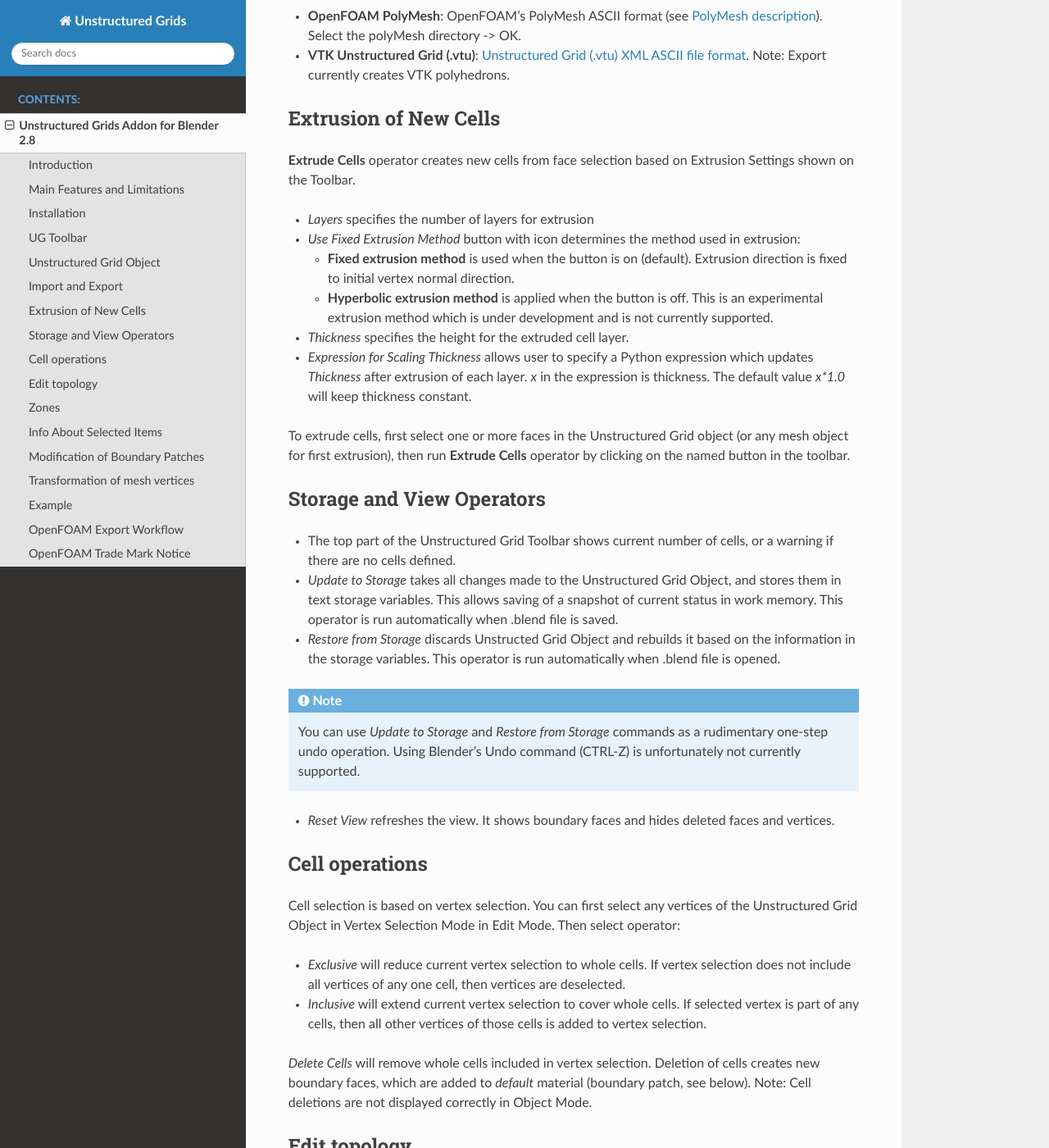
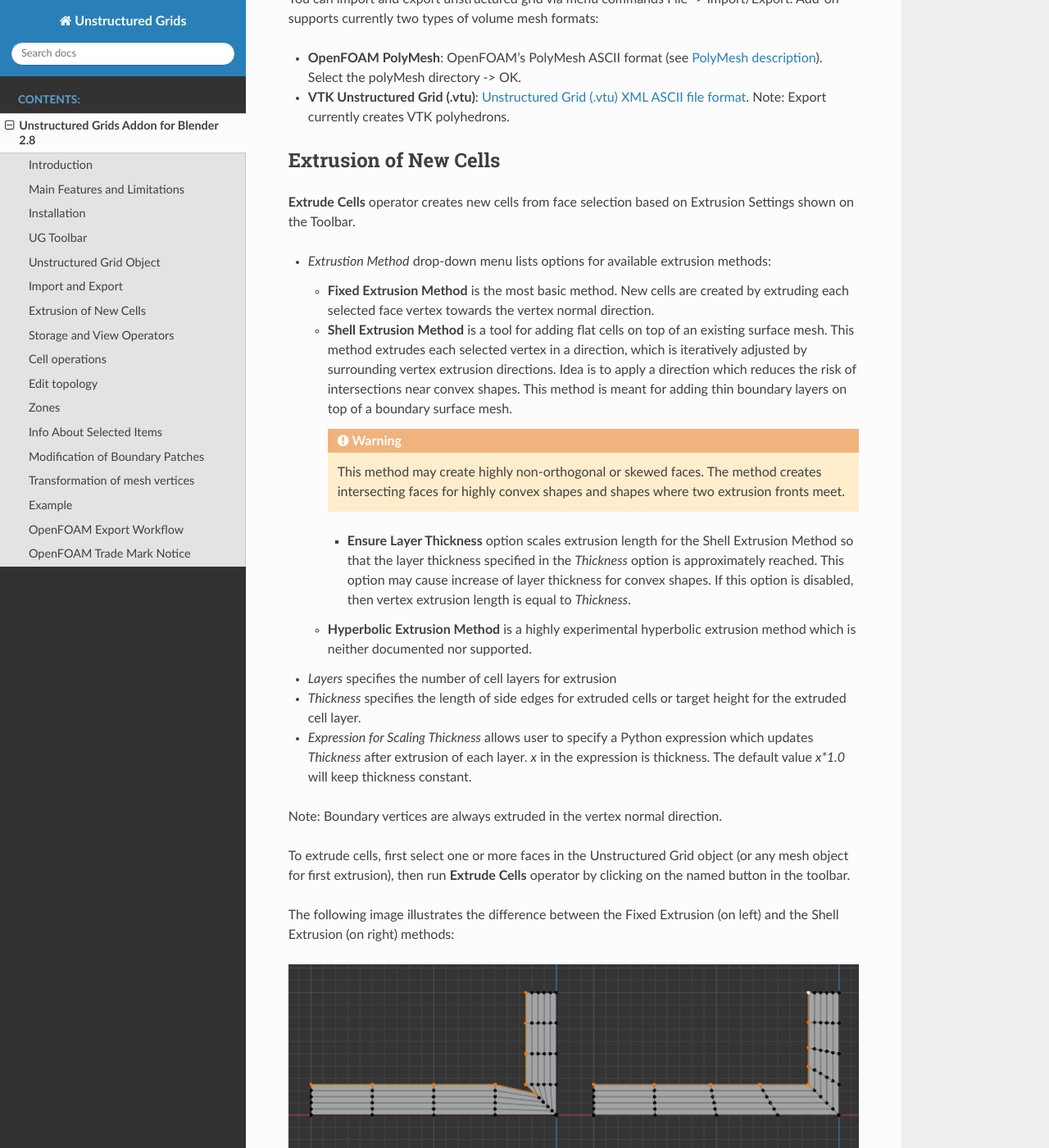
Before and after one commit to tkeskita/unstructured_grids, a Sphinx documentation site: the page built from docs/ug.rst, in a window 1280 px wide and 1400 px high, scrolled down 2644 px. Shown: the whole window at 82% size. Built offline with Sphinx 7.4.7 and the Read the Docs theme 2.0.0, drawn with Linux system fonts in a browser that asks for light colours.

Commit message:
Add documentation of Shell Extrusion Method (#4)
- Also minor changes to GUI for extrusion method selection

```diff
--- a/docs/ug.rst
+++ b/docs/ug.rst
@@ -121,30 +121,59 @@ Extrusion of New Cells
 **Extrude Cells** operator creates new cells from face selection based
 on Extrusion Settings shown on the Toolbar.
 
-- *Layers* specifies the number of layers for extrusion
+- *Extrustion Method* drop-down menu lists options for available extrusion methods:
 
-- *Use Fixed Extrusion Method* button with icon determines the method
-  used in extrusion:
+  - **Fixed Extrusion Method** is the most basic method. New cells are
+    created by extruding each selected face vertex towards the vertex
+    normal direction.
 
-  - **Fixed extrusion method** is used when the button is on
-    (default). Extrusion direction is fixed to initial vertex normal
-    direction.
+  - **Shell Extrusion Method** is a tool for adding flat cells on top
+    of an existing surface mesh. This method extrudes each selected
+    vertex in a direction, which is iteratively adjusted by
+    surrounding vertex extrusion directions. Idea is to apply a
+    direction which reduces the risk of intersections near convex
+    shapes. This method is meant for adding thin boundary layers on
+    top of a boundary surface mesh.
 
-  - **Hyperbolic extrusion method** is applied when the button is off.
-    This is an experimental extrusion method which is under
-    development and is not currently supported.
+    .. warning::
 
-- *Thickness* specifies the height for the extruded cell layer.
+        This method may create highly non-orthogonal or skewed
+        faces. The method creates intersecting faces for highly convex
+        shapes and shapes where two extrusion fronts meet.
+
+    - **Ensure Layer Thickness** option scales extrusion length for
+      the Shell Extrusion Method so that the layer thickness specified
+      in the *Thickness* option is approximately reached. This option
+      may cause increase of layer thickness for convex shapes. If this
+      option is disabled, then vertex extrusion length is equal to
+      *Thickness*.
+
+  - **Hyperbolic Extrusion Method** is a highly experimental
+    hyperbolic extrusion method which is neither documented nor
+    supported.
+
+- *Layers* specifies the number of cell layers for extrusion
+
+- *Thickness* specifies the length of side edges for extruded cells or
+  target height for the extruded cell layer.
 
 - *Expression for Scaling Thickness* allows user to specify a Python
   expression which updates *Thickness* after extrusion of each
   layer. *x* in the expression is thickness. The default value
   *x\*1.0* will keep thickness constant.
 
+Note: Boundary vertices are always extruded in the vertex normal
+direction.
+
 To extrude cells, first select one or more faces in the Unstructured
 Grid object (or any mesh object for first extrusion), then run
 **Extrude Cells** operator by clicking on the named button in the
 toolbar.
+
+The following image illustrates the difference between the Fixed
+Extrusion (on left) and the Shell Extrusion (on right) methods:
+
+.. image:: images/ug_fixed_vs_shell_extrusion.png
 
 
 Storage and View Operators
```
Also changed, not shown: __init__.py (+7 -7 lines), docs/images/ug_fixed_vs_shell_extrusion.png (added), docs/images/ug_toolbar.png.
